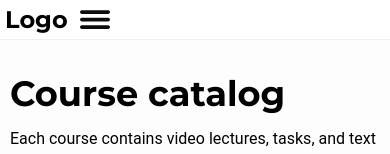
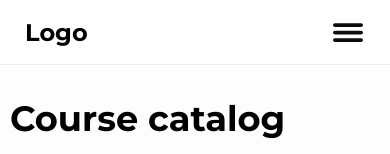
Before and after one commit to RodyaYa/adaptive-layout-example, a plain HTML site: page index.html in a window 390 px wide. Shown: the top 154 px of the page. Drawn offline with Linux system fonts and the light colour scheme.

Commit message:
fix mobile header

```diff
--- a/styles/blocks/nav.less
+++ b/styles/blocks/nav.less
@@ -117,6 +117,14 @@
 
 // -=Mobile nav=-
 
+#mobile_header {
+  justify-content: space-between;
+  align-items: center;
+  background-color: white;
+  min-height: 65px;
+  padding: 0 20px;
+}
+
 .mobile_nav {
   padding: 7px;
   border-radius: 5px;
```
Also changed, not shown: styles/index.css.
